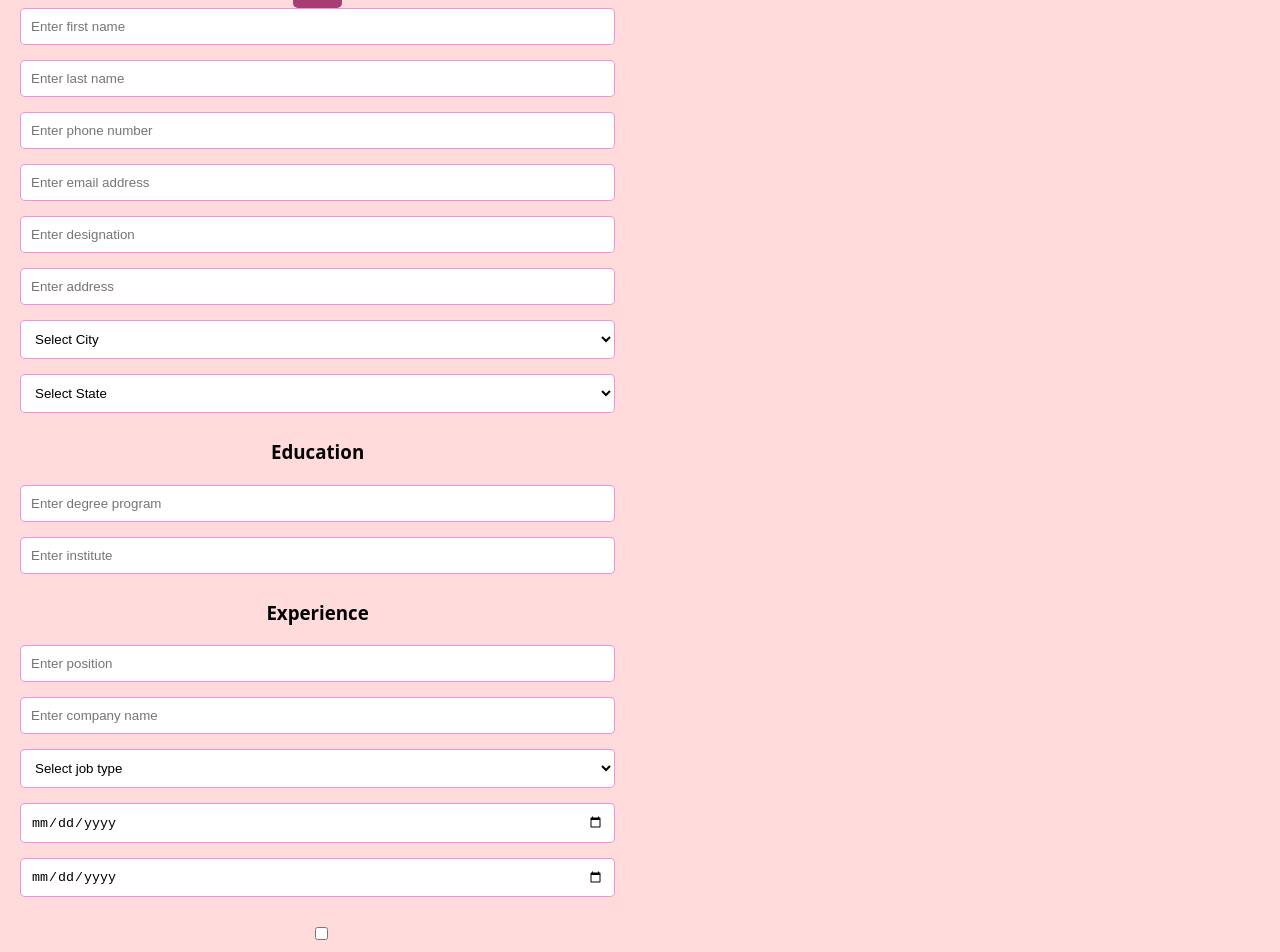
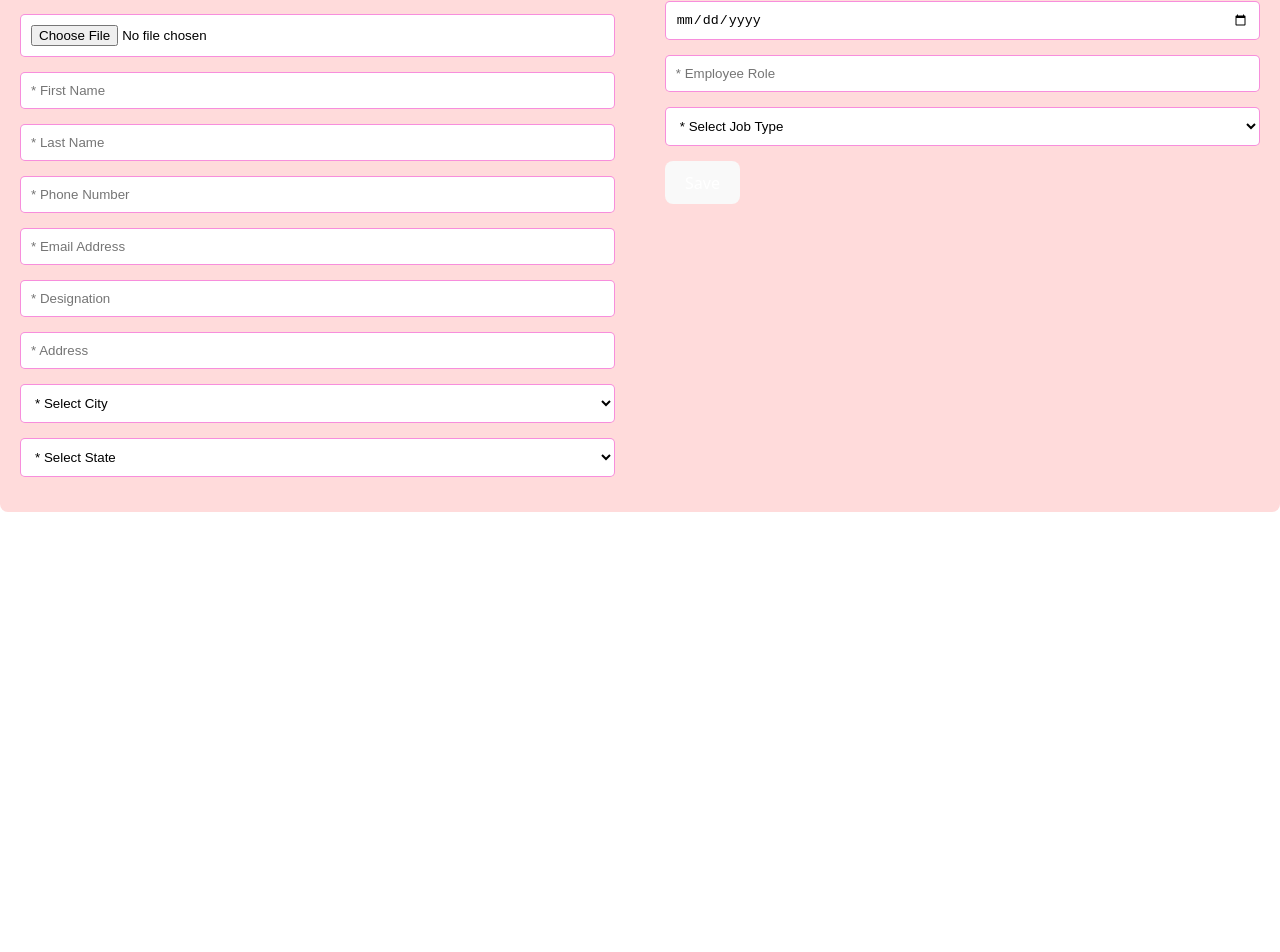
Before and after one commit to annana31/sabrosa-ADMIN, a React (Vite) app: page /AddEmployee in a window 1280 px wide. Shown: the part 220-1172 px from the top of the page. After the commit the page ends 800 px from the top, so only its background shows below. Built offline with nearby package versions, Linux system fonts and the light colour scheme.

Commit message:
Update AddEmployee.jsx

```diff
--- a/src/pages/AddEmployee.jsx
+++ b/src/pages/AddEmployee.jsx
@@ -3,81 +3,99 @@ import '../styles/AddEmployee.css';
 
 function AddEmployee() {
   const [formData, setFormData] = useState({});
+  const [imagePreview, setImagePreview] = useState(null);
+  const [age, setAge] = useState('');
 
   const handleChange = (e) => {
     const { name, value, type, checked } = e.target;
+
+    if (name === 'birthday') {
+      const birthDate = new Date(value);
+      const today = new Date();
+      const calculatedAge = today.getFullYear() - birthDate.getFullYear();
+      const m = today.getMonth() - birthDate.getMonth();
+      if (m < 0 || (m === 0 && today.getDate() < birthDate.getDate())) {
+        setAge(calculatedAge - 1);
+      } else {
+        setAge(calculatedAge);
+      }
+    }
+
     setFormData({
       ...formData,
       [name]: type === 'checkbox' ? checked : value,
     });
   };
 
+  const handleImageUpload = (e) => {
+    const file = e.target.files[0];
+    if (file) {
+      setFormData({ ...formData, profileImage: file });
+      setImagePreview(URL.createObjectURL(file));
+    }
+  };
+
   const handleSubmit = (e) => {
     e.preventDefault();
     console.log(formData);
-      // Handle form submission logic here
+    // Submit logic here
   };
 
   return (
     <div className="add-employee-container">
       <h2>Create Staff</h2>
       <form className="add-employee-form" onSubmit={handleSubmit}>
-          <div className="form-section">
         <div className="left-panel">
           <div className="photo-upload">
+            {imagePreview ? (
+              <img src={imagePreview} alt="Preview" className="avatar-img" />
+            ) : (
               <div className="avatar-placeholder">👤</div>
-                <button type="button" className="upload-btn">+</button>
+            )}
+            <input type="file" accept="image/*" onChange={handleImageUpload} />
           </div>
-              <input name="firstName" placeholder="Enter first name" onChange={handleChange} />
-              <input name="lastName" placeholder="Enter last name" onChange={handleChange} />
-              <input name="phone" placeholder="Enter phone number" onChange={handleChange} />
-              <input name="email" placeholder="Enter email address" onChange={handleChange} />
-              <input name="designation" placeholder="Enter designation" onChange={handleChange} />
-              <input name="address" placeholder="Enter address" onChange={handleChange} />
-              <select name="city" onChange={handleChange}>
-                <option value="">Select City</option>
+
+          <input name="firstName" placeholder="* First Name" required onChange={handleChange} />
+          <input name="lastName" placeholder="* Last Name" required onChange={handleChange} />
+          <input name="phone" placeholder="* Phone Number" required onChange={handleChange} />
+          <input name="email" type="email" placeholder="* Email Address" required onChange={handleChange} />
+          <input name="designation" placeholder="* Designation" required onChange={handleChange} />
+          <input name="address" placeholder="* Address" required onChange={handleChange} />
+
+          <select name="city" required onChange={handleChange}>
+            <option value="">* Select City</option>
             <option value="Cagayan de Oro">Cagayan de Oro</option>
             <option value="Manila">Manila</option>
           </select>
-              <select name="state" onChange={handleChange}>
-                <option value="">Select State</option>
+
+          <select name="state" required onChange={handleChange}>
+            <option value="">* Select State</option>
             <option value="Misamis Oriental">Misamis Oriental</option>
             <option value="NCR">NCR</option>
           </select>
         </div>
 
         <div className="right-panel">
-              <div className="education-section">
-                <h3>Education</h3>
-                <input name="degree" placeholder="Enter degree program" onChange={handleChange} />
-                <input name="institute" placeholder="Enter institute" onChange={handleChange} />
-              </div>
+          <div>
+            <h3>Additional Info</h3>
+            <input
+              type="date"
+              name="birthday"
+              placeholder="* Birthday"
+              required
+              onChange={handleChange}
+            />
+            {age && <input type="text" value={`Age: ${age}`} readOnly />}
+            <input name="role" placeholder="* Employee Role" required onChange={handleChange} />
 
-              <div className="experience-section">
-                <h3>Experience</h3>
-                <input name="position" placeholder="Enter position" onChange={handleChange} />
-                <input name="company" placeholder="Enter company name" onChange={handleChange} />
-                <select name="jobType" onChange={handleChange}>
-                  <option value="">Select job type</option>
+            <select name="jobType" required onChange={handleChange}>
+              <option value="">* Select Job Type</option>
               <option value="Full-time">Full-time</option>
               <option value="Part-time">Part-time</option>
             </select>
-                <input type="date" name="startDate" onChange={handleChange} />
-                <input type="date" name="endDate" onChange={handleChange} />
-                <label>
-                  <input type="checkbox" name="currentlyWorking" onChange={handleChange} /> I'm currently working here
-                </label>
-                <textarea name="experienceDescription" placeholder="Experience description" onChange={handleChange}></textarea>
-                <button type="button" className="add-experience">+ Add Experience</button>
-              </div>
-
-              <div className="skills-section">
-                <h3>Skills</h3>
-                <input name="skills" placeholder="Add skill" onChange={handleChange} />
           </div>
 
           <button type="submit" className="save-btn">Save</button>
-            </div>
         </div>
       </form>
     </div>
```
Lines whose indentation alone changed are shown as unchanged.
